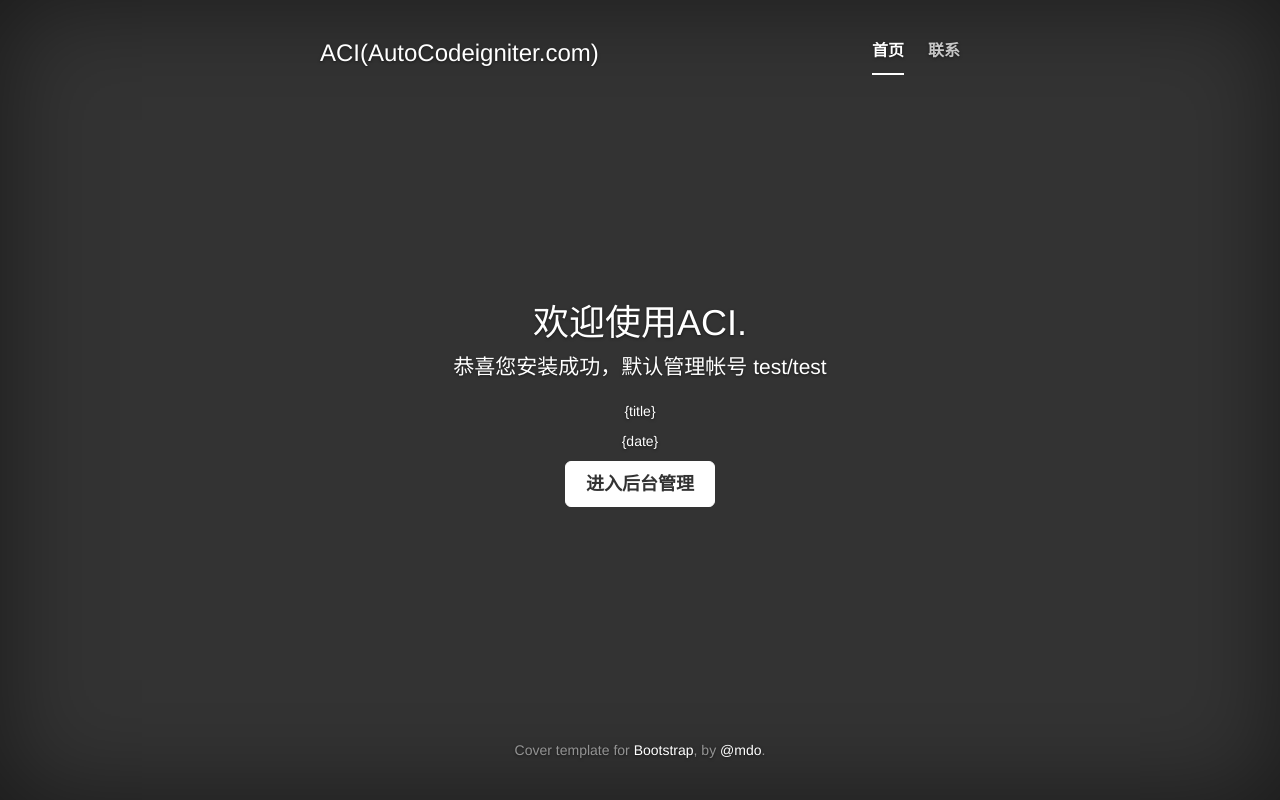
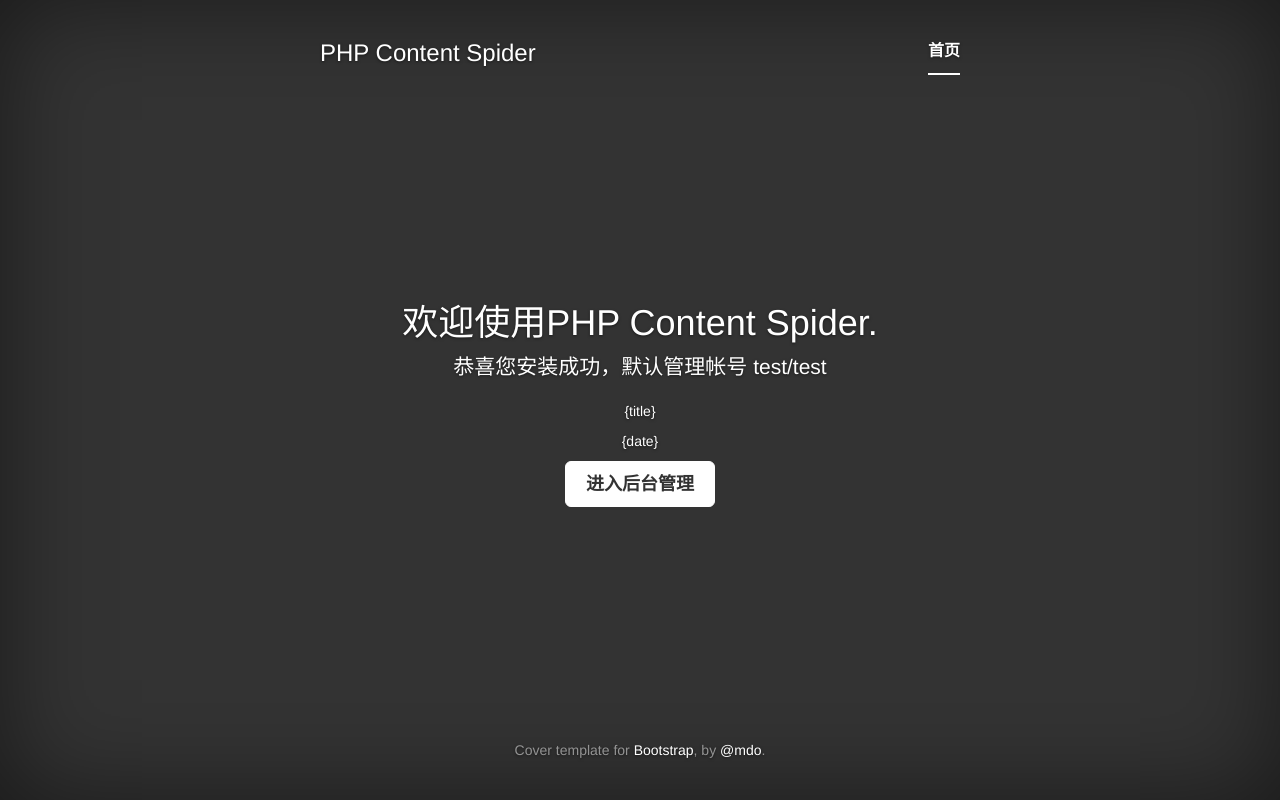
Before and after one commit to fly0311/php-content-spider, a CodeIgniter app: the page made by application/views/welcome/index.php in a window 1280 px wide. Run offline with CodeIgniter, Linux system fonts and the light colour scheme; data that the repository does not hold is empty; some libraries are stand-ins or nearby versions.

Commit message:
配置更改

```diff
--- a/application/config/aci.php
+++ b/application/config/aci.php
@@ -1,7 +1,7 @@
 <?php  if ( ! defined('BASEPATH')) exit('No direct script access allowed');
 $config['aci_status'] = array (
   'systemVersion' => '1.2.0',
-  'installED' => false,
+  'installED' => true,
 );
 $config['aci_module'] = array (
   'welcome' =>
--- a/application/config/config.php
+++ b/application/config/config.php
@@ -1,6 +1,6 @@
 <?php
 defined('BASEPATH') OR exit('No direct script access allowed');
-
+date_default_timezone_set('Asia/Shanghai');
 /*
 |--------------------------------------------------------------------------
 | Base Site URL
@@ -17,7 +17,7 @@ defined('BASEPATH') OR exit('No direct script access allowed');
 | environments.
 |
 */
-$config['base_url'] = 'http://localhost/';#初始安装，请在这里修改
+$config['base_url'] = 'http://www.spider.com/';#初始安装，请在这里修改
 
 /*
 |--------------------------------------------------------------------------
--- a/application/config/database.php
+++ b/application/config/database.php
@@ -76,9 +76,9 @@ $query_builder = TRUE;
 $db['default'] = array(
 	'dsn'	=> '',
 	'hostname' => 'localhost',#初始安装，请在这里修改
-	'username' => 'root',#初始安装，请在这里修改
-	'password' => 'root',#初始安装，请在这里修改
-	'database' => 'aci',#初始安装，请在这里修改
+	'username' => 'dbuser',#初始安装，请在这里修改
+	'password' => '123456',#初始安装，请在这里修改
+	'database' => 'spider',#初始安装，请在这里修改
 	'dbdriver' => 'mysqli',
 	'dbprefix' => '',
 	'pconnect' => FALSE,
--- a/application/views/welcome/index.php
+++ b/application/views/welcome/index.php
@@ -8,18 +8,17 @@
 
           <div class="masthead clearfix">
             <div class="inner">
-              <h3 class="masthead-brand">ACI(AutoCodeigniter.com)</h3>
+              <h3 class="masthead-brand">PHP Content Spider</h3>
               <nav>
                 <ul class="nav masthead-nav">
                   <li class="active"><a href="<?php echo site_url()?>">首页</a></li>
-                  <li><a href="http://www.autoCodeigniter.com">联系</a></li>
                 </ul>
               </nav>
             </div>
           </div>
 
           <div class="inner cover">
-            <h1 class="cover-heading">欢迎使用ACI.</h1>
+            <h1 class="cover-heading">欢迎使用PHP Content Spider.</h1>
             <p class="lead">恭喜您安装成功，默认管理帐号 test/test</p>
             <p class="lead">
               <p>{title}</p>
```
Also changed, not shown: nbproject/project.xml (added, +9 -0 lines), README.md, 2 other files.
